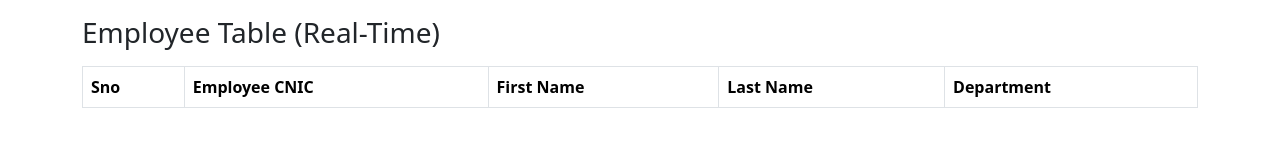
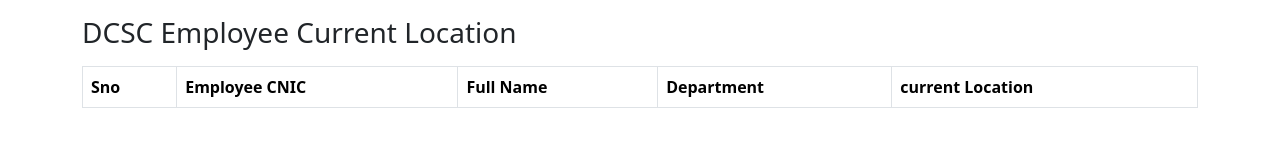
Before and after one commit to nestoryGitPage/currentPlace, a plain HTML site: page outputTable.html in a window 1280 px wide. Drawn offline with nearby package versions, Linux system fonts and the light colour scheme; no server answers.

Commit message:
Update outputTable.html

```diff
--- a/outputTable.html
+++ b/outputTable.html
@@ -8,15 +8,15 @@
 </head>
 <body>
   <div class="container mt-3">
-    <h3 class="mb-3">Employee Table (Real-Time)</h3>
+    <h3 class="mb-3">DCSC Employee Current Location</h3>
     <table class="table table-bordered">
       <thead>
         <tr>
           <th>Sno</th>
           <th>Employee CNIC</th>
-          <th>First Name</th>
-          <th>Last Name</th>
+          <th>Full Name</th>
           <th>Department</th>
+          <th>current Location</th>
         </tr>
       </thead>
       <tbody id="tbody1"></tbody>
```
